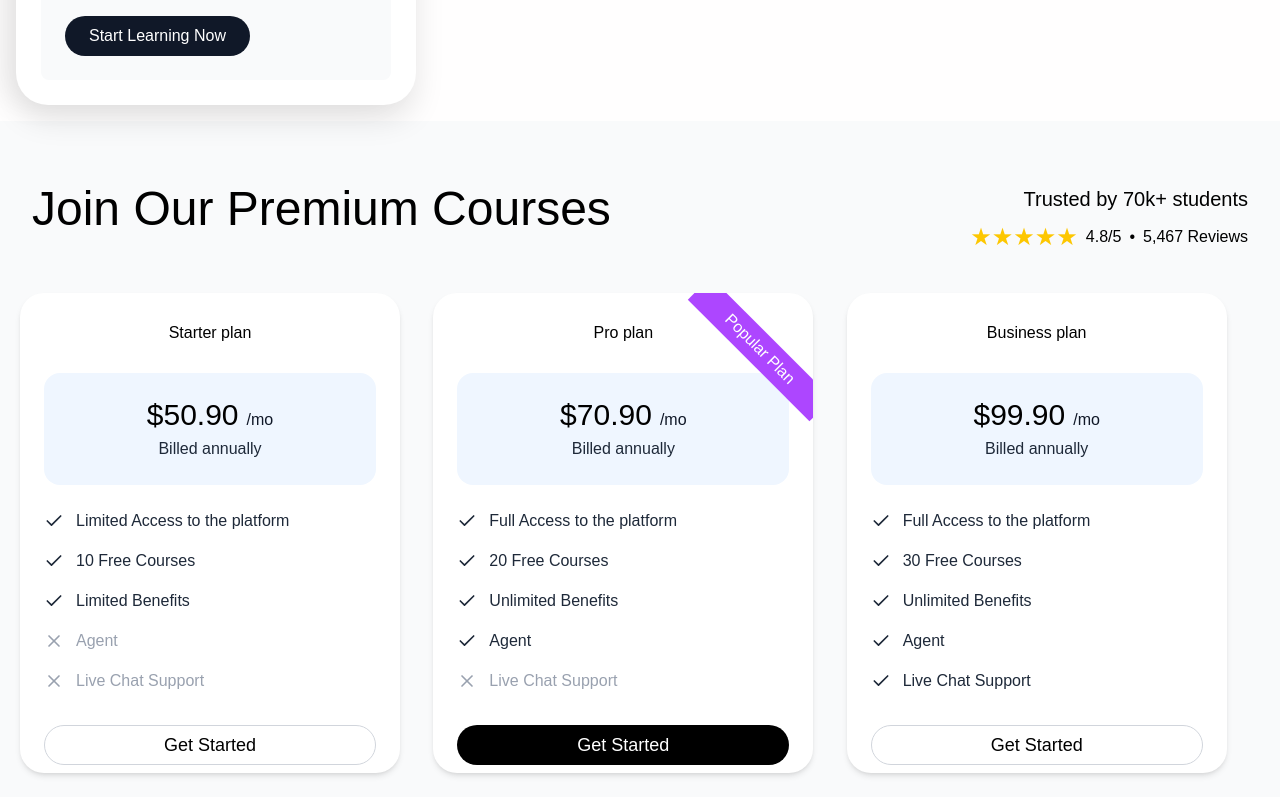
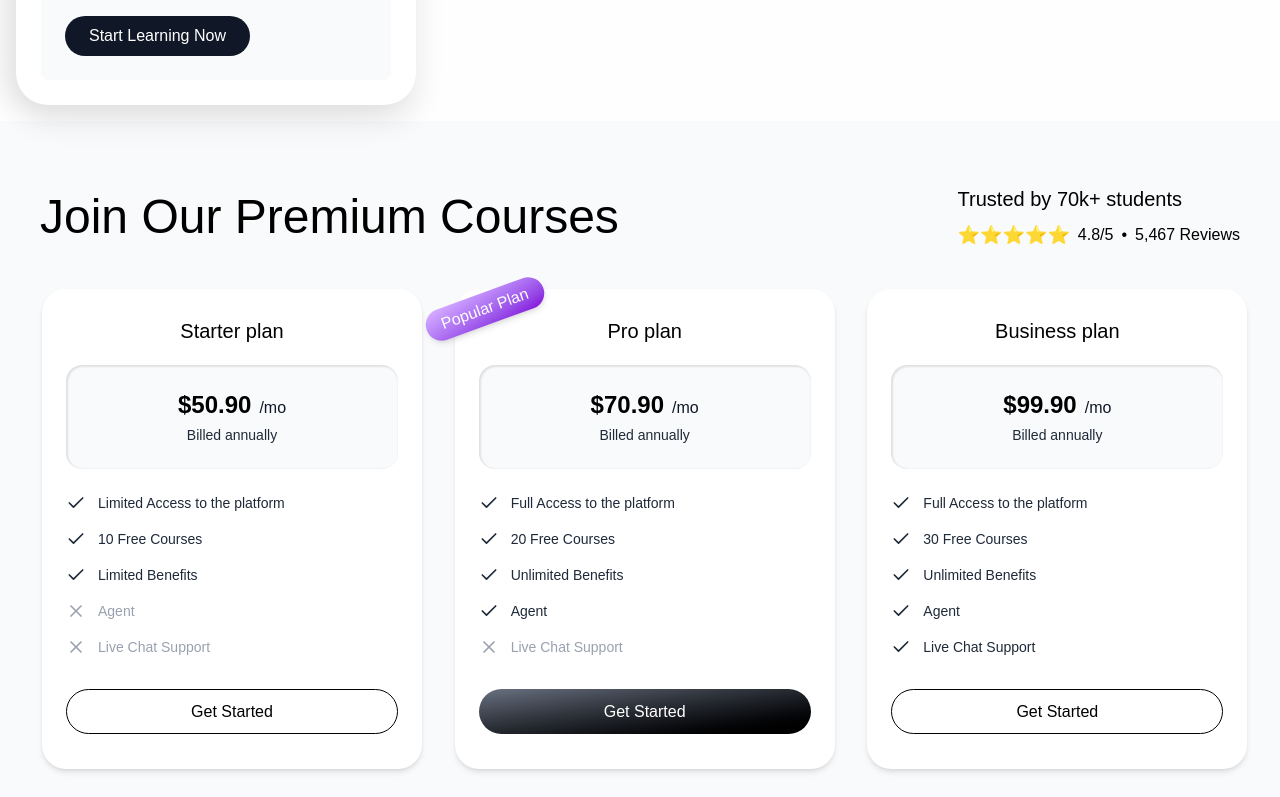
Before and after one commit to Ajnastk/SDEC-Courses, a Next.js app: page / in a window 1280 px wide. Shown: the part 2023-2820 px from the top of the page. Built offline with nearby package versions, Linux system fonts and the light colour scheme.

Commit message:
Premium Courses component created

```diff
--- a/app/page.js
+++ b/app/page.js
@@ -4,15 +4,13 @@ import { FAQHub } from "@/components/Faq";
 
 import PremiumCourses from "@/components/PremiumCourses";
 
-
 export default function Home() {
   return (
     <div className="bg-[#fffefe]">
       <Hero />
-      <BoostYourSkills/>
+      <BoostYourSkills />
       <FAQHub />
-      <PremiumCourses/>
-
+      <PremiumCourses />
     </div>
   );
 }
--- a/components/PremiumCourses.jsx
+++ b/components/PremiumCourses.jsx
@@ -5,18 +5,21 @@ import contents from "@/Contents"; // adjust this import path based on your file
 
 export default function PremiumCourses() {
   const [selectedPlan, setSelectedPlan] = useState("pro");
-  const { heading, subheading, rating, reviews, plans } = contents.PremimuCoursesData;
+  const { heading, subheading, rating, reviews, plans } =
+    contents.PremimuCoursesData;
 
   return (
-    <div className="bg-gray-50 min-h-screen flex flex-col items-center py-16 px-0">
+    <div className="bg-gray-50 min-h-screen flex flex-col items-center py-16 px-2">
       <div className="max-w-7xl w-full">
-        <div className="flex justify-between mb-10 px-8">
-          <h1 className="text-5xl text-black">{heading}</h1>
+        <div className="flex lg:flex-row flex-col items-center justify-between mb-10 px-8 lg:gap-0 gap-6">
+          <h1 className="md:text-5xl sm:text-3xl text-2xl font-semibold sm:font-normal text-black">{heading}</h1>
           <div className="text-right">
-            <div className="text-xl text-black">{subheading}</div>
+            <div className="sm:text-xl text-lg text-black text-center lg:text-start">{subheading}</div>
             <div className="flex items-center text-black mt-2">
               {[1, 2, 3, 4, 5].map((star) => (
-                <span key={star} className="text-yellow-400 text-2xl">★</span>
+                <span key={star} className="text-yellow-400 text-lg">
+                  ⭐
+                </span>
               ))}
               <span className="ml-2">{rating}/5</span>
               <span className="mx-2">•</span>
@@ -25,29 +28,39 @@ export default function PremiumCourses() {
           </div>
         </div>
 
-        <div className="grid grid-cols-1 md:grid-cols-3 gap-0 px-5">
+        <div className="grid grid-cols-1 sm:grid-cols-1 md:grid-cols-2 md:ml-[30px] md:mr-[20px] lg:grid-cols-3 gap-6 lg:gap-8 px-4 sm:px-6 lg:px-1">
           {plans.map((plan) => (
             <div
               key={plan.id}
-              className="relative bg-white rounded-3xl md:w-[380px] md:h-[480px] shadow-md overflow-hidden"
+              className="relative bg-white rounded-3xl w-full sm:px-5 px-4 md:px-0 h-auto sm:h-[500px] md:max-w-[380px] md:h-[480px] shadow-md overflow-visible"
             >
               {plan.isPopular && (
-                <div className="absolute top-10 -right-8 rotate-45">
-                  <div className="bg-purple-500 text-white px-10 py-1 font-medium">
+                <div className="absolute top-1 md:-left-8 -left-6 z-10 rotate-[-20deg]">
+                  <div className="bg-gradient-to-br from-purple-300 to-purple-700 text-white px-4 py-1 rounded-full shadow-md text-md">
                     Popular Plan
                   </div>
                 </div>
               )}
 
+              <div>
                 <div className="py-4 md:px-6">
-                <h3 className="text-md p-3 text-black md:mb-4 text-center">{plan.name}</h3>
+                  <h3 className="text-lg sm:text-xl md:text-md p-3 text-black mb-2 text-center">
+                    {plan.name}
+                  </h3>
 
-                <div className="bg-blue-50 md:flex flex-col justify-center items-center rounded-2xl p-6 mb-6">
+                  <div
+                    className="bg-gray-50 flex flex-col justify-center items-center rounded-2xl p-6 mb-6"
+                    style={{
+                      boxShadow: "inset 1px 1px 2px 1px rgba(0, 0, 0, 0.1)",
+                    }}
+                  >
                     <div className="flex textce items-baseline">
-                    <span className="text-3xl text-black">${plan.price}</span>
+                      <span className="md:text-2xl text-lg font-semibold text-black">
+                        ${plan.price}
+                      </span>
                       <span className="text-gray-900 ml-2">/mo</span>
                     </div>
-                  <div className="text-gray-800 mt-1">Billed annually</div>
+                    <div className="text-gray-800 md:text-md text-sm mt-1">Billed annually</div>
                   </div>
 
                   <div className="space-y-4 mb-8">
@@ -58,7 +71,11 @@ export default function PremiumCourses() {
                         ) : (
                           <X className="h-5 w-5 text-gray-400 mr-3" />
                         )}
-                      <span className={feature.included ? "text-gray-800" : "text-gray-400"}>
+                        <span
+                          className={`text-sm ${
+                            feature.included ? "text-gray-800" : "text-gray-400"
+                          }`}
+                        >
                           {feature.name}
                         </span>
                       </div>
@@ -66,15 +83,21 @@ export default function PremiumCourses() {
                   </div>
 
                   <button
-                  className={`w-full md:h-[40px] py-1 px-6 rounded-full text-lg font-medium transition-colors ${
+                    className={`relative overflow-hidden w-full h-[45px] py-1 px-4 rounded-full text-md transition-colors cursor-pointer group ${
                       plan.id === "pro"
-                      ? "bg-black text-white hover:bg-gray-800"
-                      : "bg-white text-black border border-gray-300 hover:bg-gray-50"
+                        ? "bg-gradient-to-br from-gray-500 to-black text-white"
+                        : "bg-white text-black border border-black hover:bg-gray-50"
                     }`}
                     onClick={() => setSelectedPlan(plan.id)}
                   >
+                    <span className="absolute inset-0 flex items-center justify-center transition-transform duration-500 group-hover:-translate-y-full">
                       Get Started
+                    </span>
+                    <span className="absolute inset-0 flex items-center justify-center translate-y-full transition-transform duration-500 group-hover:translate-y-0">
+                      Get Started
+                    </span>
                   </button>
+                </div>
               </div>
             </div>
           ))}
```
Also changed, not shown: app/layout.js (+5 -7 lines). Lines whose indentation alone changed are shown as unchanged.
